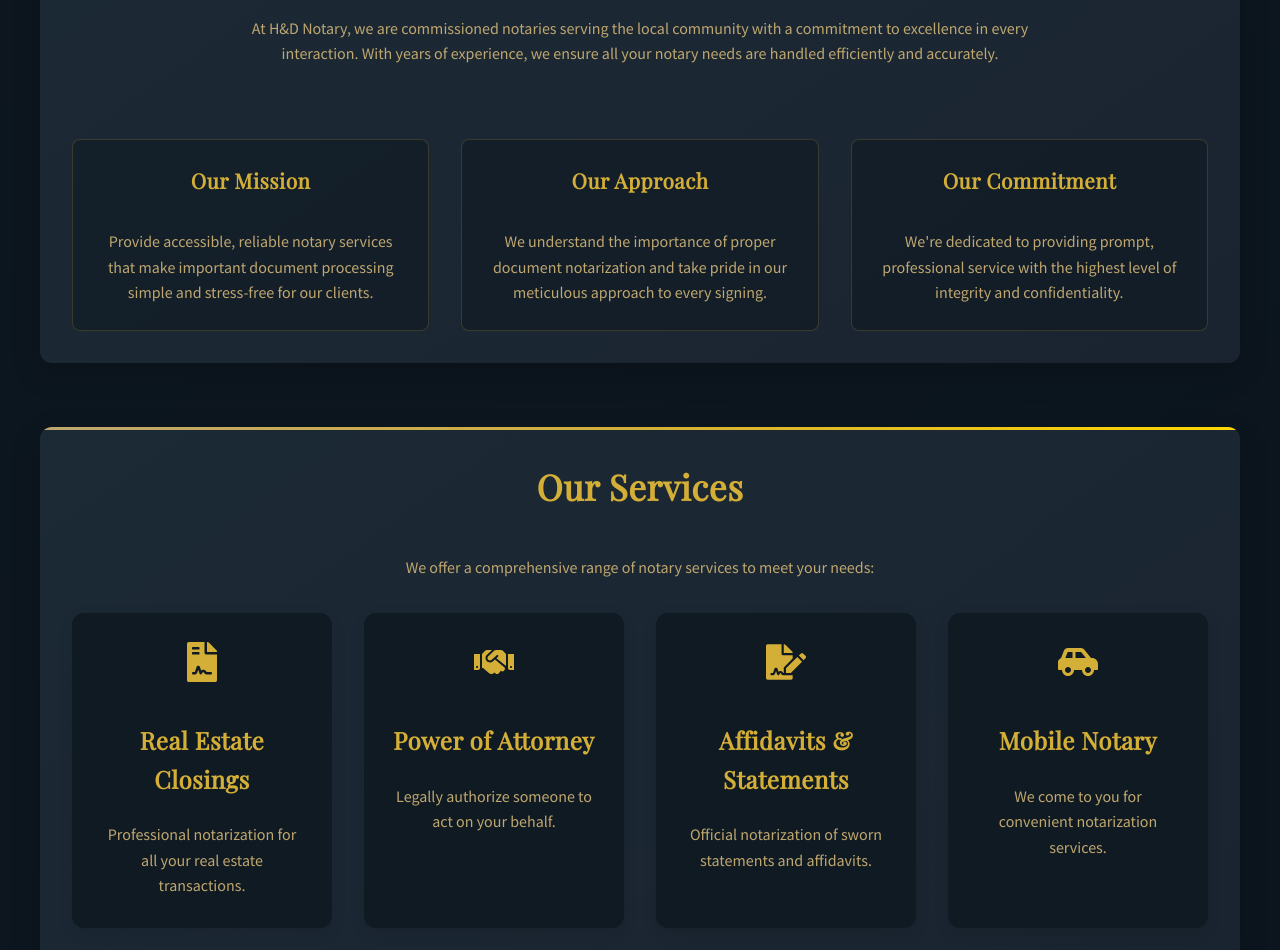
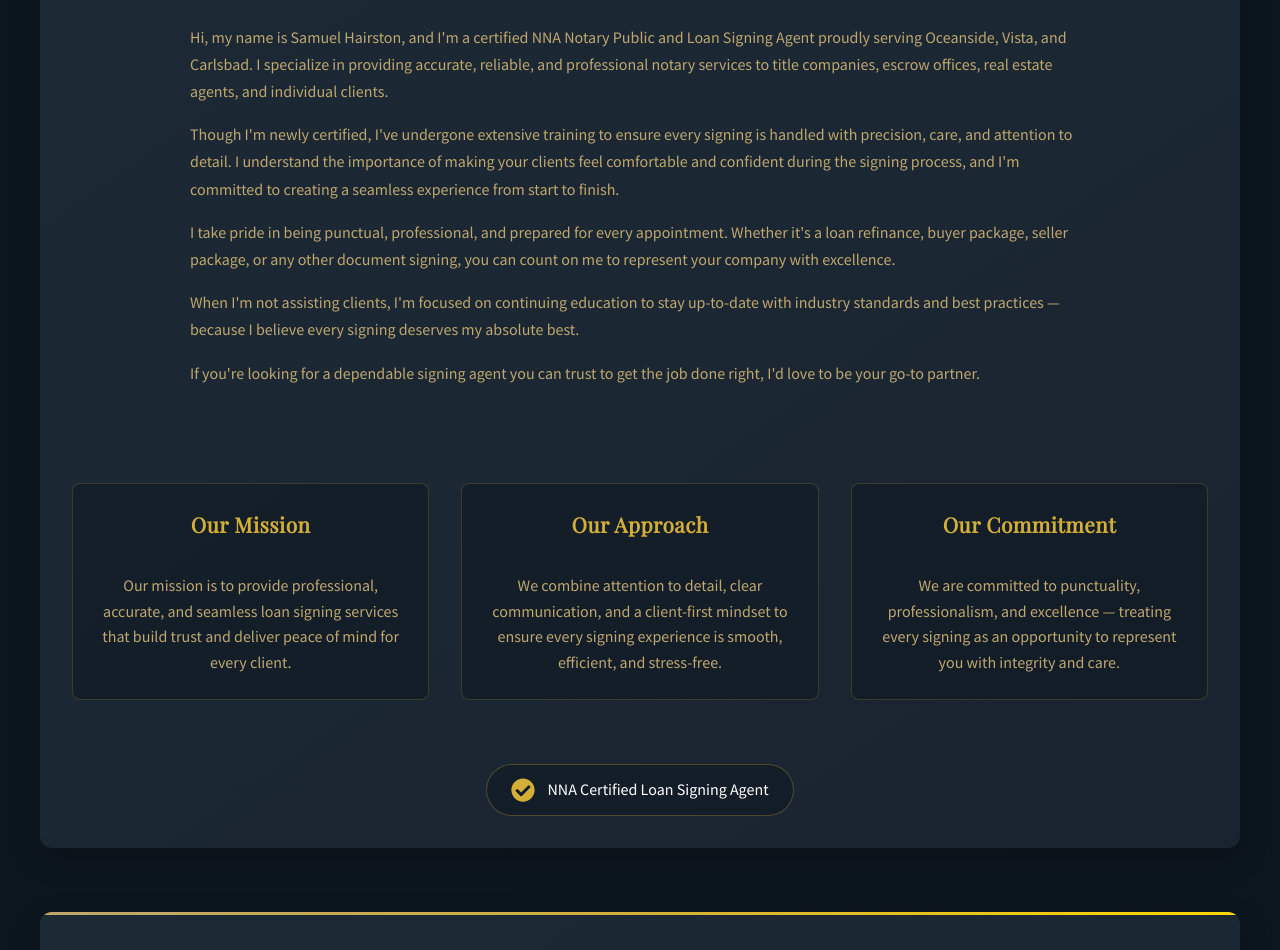
Before and after one commit to ViaHub92/H-D-Notary, a React (Create React App) app in the folder hd-notary/: page / in a window 1280 px wide. Shown: the part 480-1430 px from the top of the page. Built offline with nearby package versions, Linux system fonts and the light colour scheme.

Commit message:
changes made

```diff
--- a/hd-notary/src/App.css
+++ b/hd-notary/src/App.css
@@ -57,9 +57,9 @@ h1, h2, h3, h4, h5, h6 {
   z-index: 1000;
   backdrop-filter: blur(10px);
   box-shadow: 0 2px 15px rgba(0, 0, 0, 0.2);
-  transition: padding 0.25s ease-out; /* Specific property transition */
+  transition: padding 0.3s cubic-bezier(0.4, 0, 0.2, 1);
+  will-change: padding; /* Hint to browser to optimize for this property */
 }
-
 /* Logo styles - Stable transition */
 .logo-container {
   margin-bottom: 0.5rem;
@@ -71,8 +71,10 @@ h1, h2, h3, h4, h5, h6 {
 .logo {
   max-width: 200px;
   height: auto;
-  transition: max-width 0.25s ease-out; /* Specific property transition */
+  transition: transform 0.3s cubic-bezier(0.4, 0, 0.2, 1);
+  will-change: transform; /* GPU acceleration hint */
 }
+
 
 /* Header scrolled state */
 .header-scrolled {
@@ -80,7 +82,7 @@ h1, h2, h3, h4, h5, h6 {
 }
 
 .header-scrolled .logo {
-  max-width: 160px;
+  transform: scale(0.8);
 }
 
 .header-scrolled .nav-container {
@@ -196,6 +198,43 @@ p {
   font-family: var(--font-body);
 }
 
+/* Certification styles */
+.certifications {
+  display: flex;
+  justify-content: center;
+  gap: 2rem;
+  margin-top: 2rem;
+  flex-wrap: wrap;
+}
+
+.certification-badge {
+  display: flex;
+  align-items: center;
+  background-color: rgba(16, 26, 35, 0.6);
+  border: 1px solid rgba(212, 175, 55, 0.3);
+  border-radius: 50px;
+  padding: 0.75rem 1.5rem;
+  transition: all 0.3s ease;
+}
+
+.certification-badge:hover {
+  transform: translateY(-3px);
+  box-shadow: 0 5px 15px rgba(0, 0, 0, 0.1);
+  border-color: var(--gold-primary);
+}
+
+.cert-icon {
+  color: var(--gold-primary);
+  font-size: 1.5rem;
+  margin-right: 0.75rem;
+}
+
+.certification-badge p {
+  margin: 0;
+  font-weight: 500;
+  color: var(--white);
+}
+
 /* Improved About Section Styling */
 .about-container {
   display: flex;
@@ -204,9 +243,19 @@ p {
 }
 
 .about-intro {
+  text-align: left;
+  max-width: 900px;
+  margin: 0 auto 2rem;
+}
+
+.about-intro .about-tagline {
   text-align: center;
-  max-width: 800px;
-  margin: 0 auto;
+  margin-bottom: 2rem;
+}
+
+.about-intro p:not(.about-tagline) {
+  margin-bottom: 1rem;
+  line-height: 1.7;
 }
 
 .about-tagline {
@@ -268,70 +317,107 @@ p {
   margin-bottom: 0;
 }
 
-/* Services Grid - Add styling for the services section */
+/* Updated Services Grid - keeping 4 cards with better separation */
 .services-grid {
   display: grid;
-  grid-template-columns: repeat(auto-fit, minmax(250px, 1fr));
-  gap: 2rem;
-  margin-top: 2rem;
+  grid-template-columns: 1fr 1fr; /* 2x2 layout */
+  gap: 5rem; /* Increased gap to create more visual separation */
+  margin-top: 2.5rem;
+  max-width: 1000px; /* Slightly narrower width */
+  margin-left: auto;
+  margin-right: auto;
 }
 
+/* Enhanced service cards with reduced size */
 .service {
-  background-color: var(--background-dark);
-  padding: 1.75rem;
+  background: linear-gradient(145deg, rgba(28, 42, 54, 0.8), rgba(16, 26, 35, 0.9));
+  padding: 2rem; /* Slightly less padding */
   border-radius: 12px;
   transition: all 0.3s ease;
-  box-shadow: 0 5px 15px rgba(0, 0, 0, 0.1);
+  box-shadow: 0 8px 25px rgba(0, 0, 0, 0.15);
   position: relative;
   overflow: hidden;
-  border: 1px solid transparent;
+  border: 1px solid rgba(212, 175, 55, 0.05);
+  display: flex;
+  flex-direction: column;
+  height: 80%; /* Maintain equal heights */
+  max-width: 400px; /* Maximum width to ensure cards don't get too wide */
+  margin: 0 auto; /* Center within grid cell */
 }
 
+/* Add a subtle hover border glow */
+.service:hover {
+  transform: translateY(-8px);
+  border-color: rgba(212, 175, 55, 0.2);
+  box-shadow: 0 15px 30px rgba(0, 0, 0, 0.2);
+}
+
+/* Better visual hierarchy in service cards */
+.service-icon-container {
+  margin-bottom: 1.5rem;
+  display: flex;
+  align-items: center;
+  justify-content: center;
+}
+
+/* Make icons more prominent */
+.service-icon {
+  font-size: 3rem; /* Slightly smaller icon */
+  color: var(--gold-primary);
+  transition: all 0.3s ease;
+}
+
+.service:hover .service-icon {
+  transform: scale(1.15);
+  color: var(--gold-accent);
+}
+
+.service h3 {
+  font-family: var(--font-heading);
+  margin-top: 0;
+  font-size: 1.5rem; /* Slightly smaller heading */
+  margin-bottom: 1rem;
+  text-align: center;
+}
+
+.service p {
+  font-family: var(--font-body);
+  margin-bottom: 1rem;
+  font-size: 1rem; /* Standard font size */
+  line-height: 1.6;
+  text-align: center;
+}
+
+/* Add decorative top border that appears on hover */
 .service::before {
   content: '';
   position: absolute;
   top: 0;
   left: 0;
   width: 100%;
-  height: 0;
-  background: linear-gradient(180deg, rgba(212, 175, 55, 0.1), transparent);
-  transition: height 0.3s ease;
-}
-
-.service:hover {
-  transform: translateY(-8px);
-  border: 1px solid rgba(212, 175, 55, 0.2);
-  box-shadow: 0 15px 30px rgba(0, 0, 0, 0.15);
+  height: 3px;
+  background: linear-gradient(90deg, var(--gold-secondary), var(--gold-primary), var(--gold-accent));
+  opacity: 0;
+  transition: opacity 0.3s ease;
 }
 
 .service:hover::before {
-  height: 100%;
+  opacity: 1;
 }
 
-.service h3 {
-  font-family: var(--font-heading);
-  margin-top: 0;
-}
+/* Responsive styles for smaller screens */
+@media (max-width: 768px) {
+  .services-grid {
+    grid-template-columns: 1fr; /* Stack on smaller screens */
+  }
 
-.service p {
-  font-family: var(--font-body);
-  margin-bottom: 0;
-}
+  .service {
+    padding: 2rem;
+  }
 
-/* Service icon styling */
-.service-icon-container {
-  margin-bottom: 1rem;
-}
-
-.service-icon {
-  font-size: 2.5rem;
-  color: var(--gold-primary);
-  margin-bottom: 1rem;
-  transition: transform 0.3s ease;
-}
-
-.service:hover .service-icon {
-  transform: scale(1.2);
+  .service h3 {
+    font-size: 1.4rem;
+  }
 }
 
 @media (max-width: 480px) {
--- a/hd-notary/src/App.js
+++ b/hd-notary/src/App.js
@@ -3,7 +3,7 @@ import './App.css';
 import Header from './components/Header';
 import Footer from './components/Footer';
 import ServiceCard from './components/ServiceCard';
-import { FaPhone, FaEnvelope, FaMapMarkerAlt } from 'react-icons/fa';
+import { FaPhone, FaEnvelope, FaMapMarkerAlt, FaCheckCircle } from 'react-icons/fa';
 
 function App() {
   return (
@@ -17,23 +17,38 @@ function App() {
             <div className="about-intro">
               <p className="about-tagline">Professional notary services with integrity and attention to detail.</p>
 
-              <p>At H&D Notary, we are commissioned notaries serving the local community with a commitment to excellence in every interaction. With years of experience, we ensure all your notary needs are handled efficiently and accurately.</p>
+              <p>Hi, my name is Samuel Hairston, and I'm a certified NNA Notary Public and Loan Signing Agent proudly serving Oceanside, Vista, and Carlsbad. I specialize in providing accurate, reliable, and professional notary services to title companies, escrow offices, real estate agents, and individual clients.</p>
+
+              <p>Though I'm newly certified, I've undergone extensive training to ensure every signing is handled with precision, care, and attention to detail. I understand the importance of making your clients feel comfortable and confident during the signing process, and I'm committed to creating a seamless experience from start to finish.</p>
+
+              <p>I take pride in being punctual, professional, and prepared for every appointment. Whether it's a loan refinance, buyer package, seller package, or any other document signing, you can count on me to represent your company with excellence.</p>
+
+              <p>When I'm not assisting clients, I'm focused on continuing education to stay up-to-date with industry standards and best practices — because I believe every signing deserves my absolute best.</p>
+
+              <p>If you're looking for a dependable signing agent you can trust to get the job done right, I'd love to be your go-to partner.</p>
             </div>
 
             <div className="about-features">
               <div className="feature-item">
                 <h3>Our Mission</h3>
-                <p>Provide accessible, reliable notary services that make important document processing simple and stress-free for our clients.</p>
+                <p>Our mission is to provide professional, accurate, and seamless loan signing services that build trust and deliver peace of mind for every client.</p>
               </div>
 
               <div className="feature-item">
                 <h3>Our Approach</h3>
-                <p>We understand the importance of proper document notarization and take pride in our meticulous approach to every signing.</p>
+                <p>We combine attention to detail, clear communication, and a client-first mindset to ensure every signing experience is smooth, efficient, and stress-free.</p>
               </div>
 
               <div className="feature-item">
                 <h3>Our Commitment</h3>
-                <p>We're dedicated to providing prompt, professional service with the highest level of integrity and confidentiality.</p>
+                <p>We are committed to punctuality, professionalism, and excellence — treating every signing as an opportunity to represent you with integrity and care.</p>
+              </div>
+            </div>
+
+            <div className="certifications">
+              <div className="certification-badge">
+                <FaCheckCircle className="cert-icon" />
+                <p>NNA Certified Loan Signing Agent</p>
               </div>
             </div>
           </div>
@@ -45,27 +60,26 @@ function App() {
           <div className="services-grid">
             <ServiceCard
               type="real-estate"
-              title="Real Estate Closings"
-              description="Professional notarization for all your real estate transactions."
+              title="Loan Signing Services"
+              description="Handling buyer, seller, refinance, HELOC, and loan modification documents with precision and care to ensure smooth, error-free closings."
+            />
+            <ServiceCard
+              type="affidavit"
+              title="General Notary Work"
+              description="Providing mobile notary services for affidavits, power of attorney, healthcare directives, trust documents, and other important paperwork."
             />
             <ServiceCard
               type="poa"
-              title="Power of Attorney"
-              description="Legally authorize someone to act on your behalf."
-            />
-            <ServiceCard
-              type="affidavit"
-              title="Affidavits & Statements"
-              description="Official notarization of sworn statements and affidavits."
+              title="Real Estate Document Signings"
+              description="Assisting real estate professionals, title companies, and escrow officers by accurately executing closing documents and guiding clients through the signing process."
             />
             <ServiceCard
               type="mobile"
-              title="Mobile Notary"
-              description="We come to you for convenient notarization services."
+              title="Mobile Notary Services"
+              description="Offering convenient, flexible travel to homes, offices, hospitals, and other locations to meet clients where they are — saving them time and stress."
             />
           </div>
         </section>
-
 
         <section id="contact">
           <h2>Contact Us</h2>
@@ -74,20 +88,20 @@ function App() {
             <div className="contact-method">
               <FaPhone className="contact-icon" />
               <h3>Phone</h3>
-              <p>(555) 123-4567</p>
+              <p>(209) 279-6046</p>
               <p>Available Mon-Fri, 9am-5pm</p>
             </div>
             <div className="contact-method">
               <FaEnvelope className="contact-icon" />
               <h3>Email</h3>
-              <p>info@hdnotary.com</p>
+              <p>hdnotary2025@gmail.com</p>
               <p>We respond within 24 hours</p>
             </div>
             <div className="contact-method">
               <FaMapMarkerAlt className="contact-icon" />
               <h3>Location</h3>
-              <p>123 Main Street</p>
-              <p>City, State 12345</p>
+              <p>Mobile Service</p>
+              <p>Oceanside, Vista & Carlsbad</p>
             </div>
           </div>
         </section>
--- a/hd-notary/src/components/Header.js
+++ b/hd-notary/src/components/Header.js
@@ -6,24 +6,25 @@ const Header = () => {
   const [scrolled, setScrolled] = useState(false);
 
   // Define the scroll handler with useCallback to prevent recreation on each render
-  const handleScrollUpdate = useCallback(() => {
-    const offset = window.scrollY;
-    if (offset > 100) {
-      setScrolled(true);
+  const handleScrollUpdate = useCallback((isScrolled) => {
+    // If the new state is provided directly from the handler, use it
+    if (typeof isScrolled === 'boolean') {
+      setScrolled(isScrolled);
     } else {
-      setScrolled(false);
+      // Otherwise, calculate it
+      setScrolled(window.scrollY > 100);
     }
   }, []);
 
   useEffect(() => {
-    // Create a throttled scroll handler
-    const handleScroll = createThrottledScrollHandler(handleScrollUpdate);
+    // Create a throttled scroll handler with threshold
+    const handleScroll = createThrottledScrollHandler(handleScrollUpdate, 10);
 
     // Initial check
     handleScrollUpdate();
 
     // Add event listener with throttled handler
-    window.addEventListener('scroll', handleScroll);
+    window.addEventListener('scroll', handleScroll, { passive: true });
 
     // Cleanup
     return () => {
--- a/hd-notary/src/utils/scrollUtils.js
+++ b/hd-notary/src/utils/scrollUtils.js
@@ -1,18 +1,37 @@
 /**
- * Creates a throttled scroll handler using requestAnimationFrame for optimal performance
+ * Creates a throttled scroll handler using requestAnimationFrame with debounce
+ * for more stable state changes
+ *
  * @param {Function} callback - The function to call on throttled scroll
+ * @param {number} threshold - The threshold for scroll position change before updating state
  * @return {Function} - The throttled scroll handler
  */
-export const createThrottledScrollHandler = (callback) => {
+export const createThrottledScrollHandler = (callback, threshold = 5) => {
   let isWaiting = false;
+  let lastScrollPosition = window.scrollY;
+  let lastState = null;
 
   return () => {
+    // Don't do anything if we're already waiting for a frame
     if (isWaiting) return;
 
+    // Avoid processing if scroll hasn't changed significantly
+    const currentScrollPosition = window.scrollY;
+    if (Math.abs(currentScrollPosition - lastScrollPosition) < threshold) return;
+
+    lastScrollPosition = currentScrollPosition;
     isWaiting = true;
 
     requestAnimationFrame(() => {
-      callback();
+      // Determine the new state first without updating state
+      const newState = currentScrollPosition > 100;
+
+      // Only update if state would actually change
+      if (lastState !== newState) {
+        callback(newState);
+        lastState = newState;
+      }
+
       isWaiting = false;
     });
   };
```
